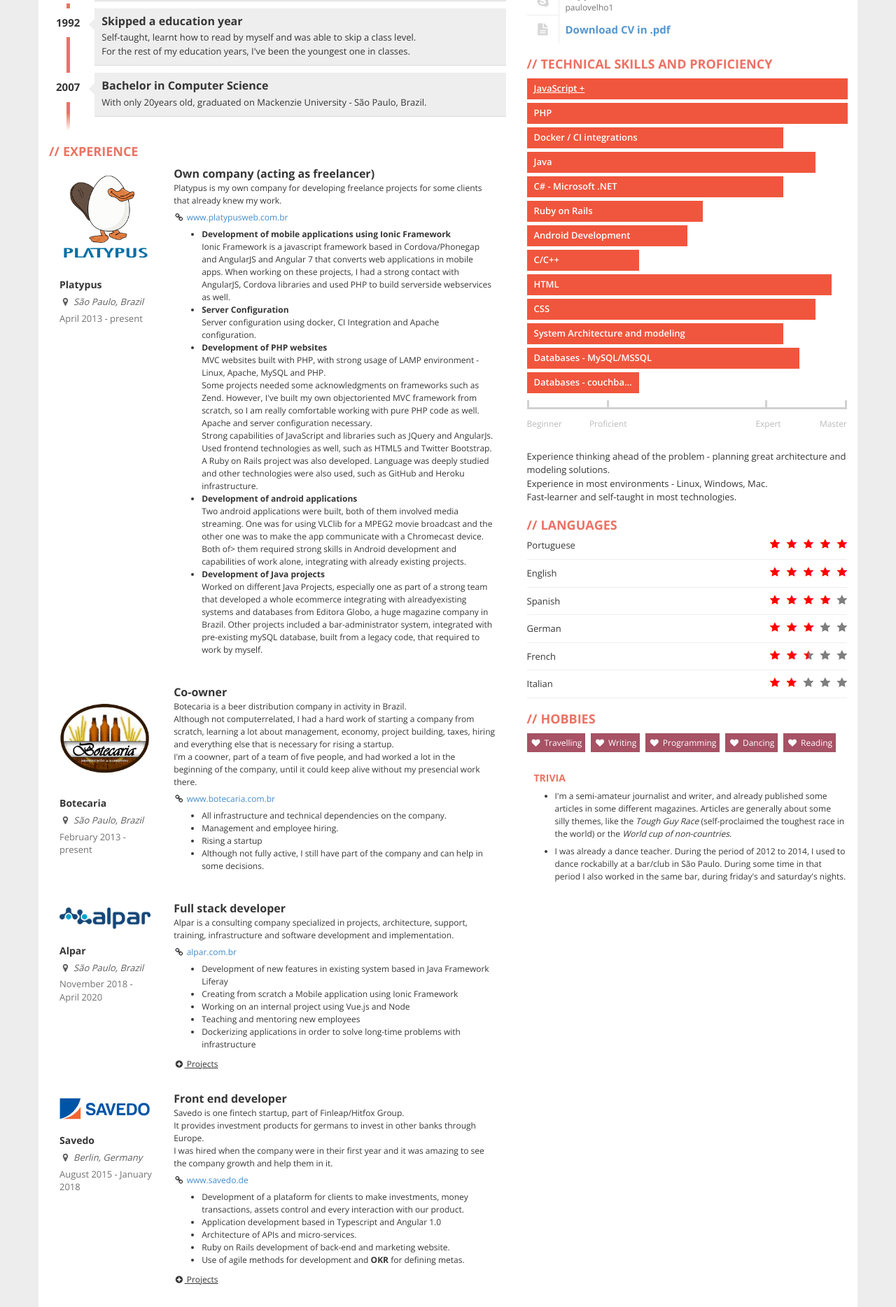
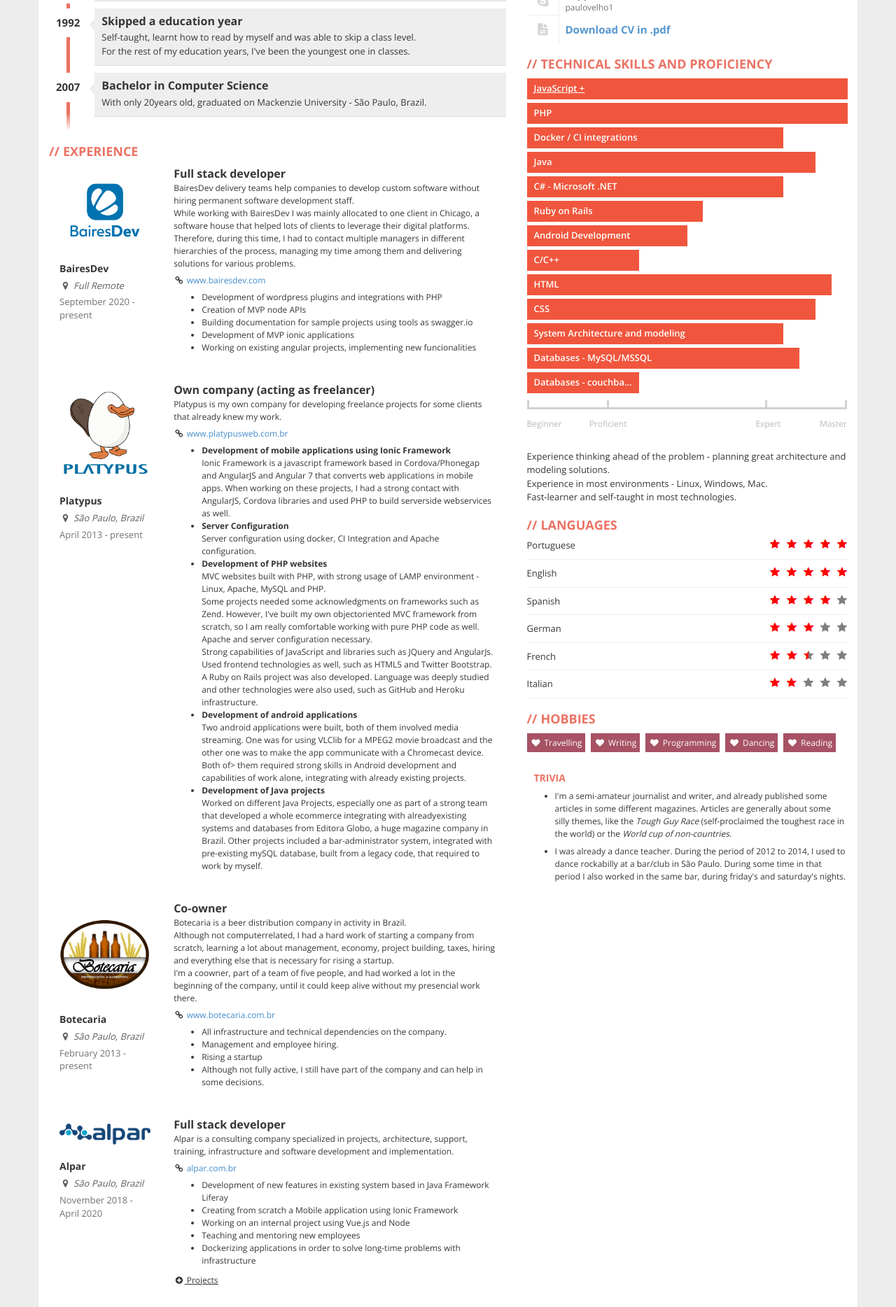
Before and after one commit to paulovelho/cv, a PHP site: page / in a window 1280 px wide. Shown: the part 598-2466 px from the top of the page at 70% size. Run offline with PHP 8.4, Linux system fonts and the light colour scheme.

Commit message:
cv update 2023

```diff
--- a/index.php
+++ b/index.php
@@ -35,6 +35,9 @@
           <!-- EXPERIENCES -->
           <div class="box">
             <h2>Experience</h2>
+
+						<!-- PLATYPUS -->
+            <?php include("sections/experience/baires.html"); ?>
 
             <!-- PLATYPUS -->
             <?php include("sections/experience/platypus.html"); ?>
--- /dev/null
+++ b/sections/experience/baires.html
@@ -0,0 +1,31 @@
+<div class="job clearfix tech tech-php tech-angular tech-node tech-javascript">
+  <div class="col-lg-3">
+  	<div class="logo">
+      <img src="images/baires.webp" alt="Baires Dev" class="logo right" />
+  	</div>
+    <div class="where">BairesDev</div>
+    <div class="location">
+    	<span class="project_icon fa fa-map-marker fa-fw"></span>
+    	Full Remote
+    </div>
+    <div class="year">September 2020 - present</div>
+  </div>
+  <div class="col-lg-9">
+    <div class="profession">Full stack developer</div>
+    <div class="description">
+      BairesDev delivery teams help companies to develop custom software without hiring permanent software development staff.<br/>
+			While working with BairesDev I was mainly allocated to one client in Chicago, a software house that helped lots of clients to leverage their digital platforms.<br/>
+			Therefore, during this time, I had to contact multiple managers in different hierarchies of the process, managing my time among them and delivering solutions for various problems.
+      <div class="website">
+      	<span class="fa fa-link fa-fw"></span> <a href="https://www.bairesdev.com/" target="_blank">www.bairesdev.com</a>
+      </div>
+    </div>
+    <ul>
+      <li>Development of wordpress plugins and integrations with PHP</li>
+      <li>Creation of MVP node APIs</li>
+      <li>Building documentation for sample projects using tools as swagger.io</li>
+      <li>Development of MVP ionic applications</li>
+      <li>Working on existing angular projects, implementing new funcionalities</li>
+    </ul>
+  </div>
+</div>
```
Also changed, not shown: docker-compose.yml (added, +9 -0 lines), images/baires.webp (added), 4 other files.
